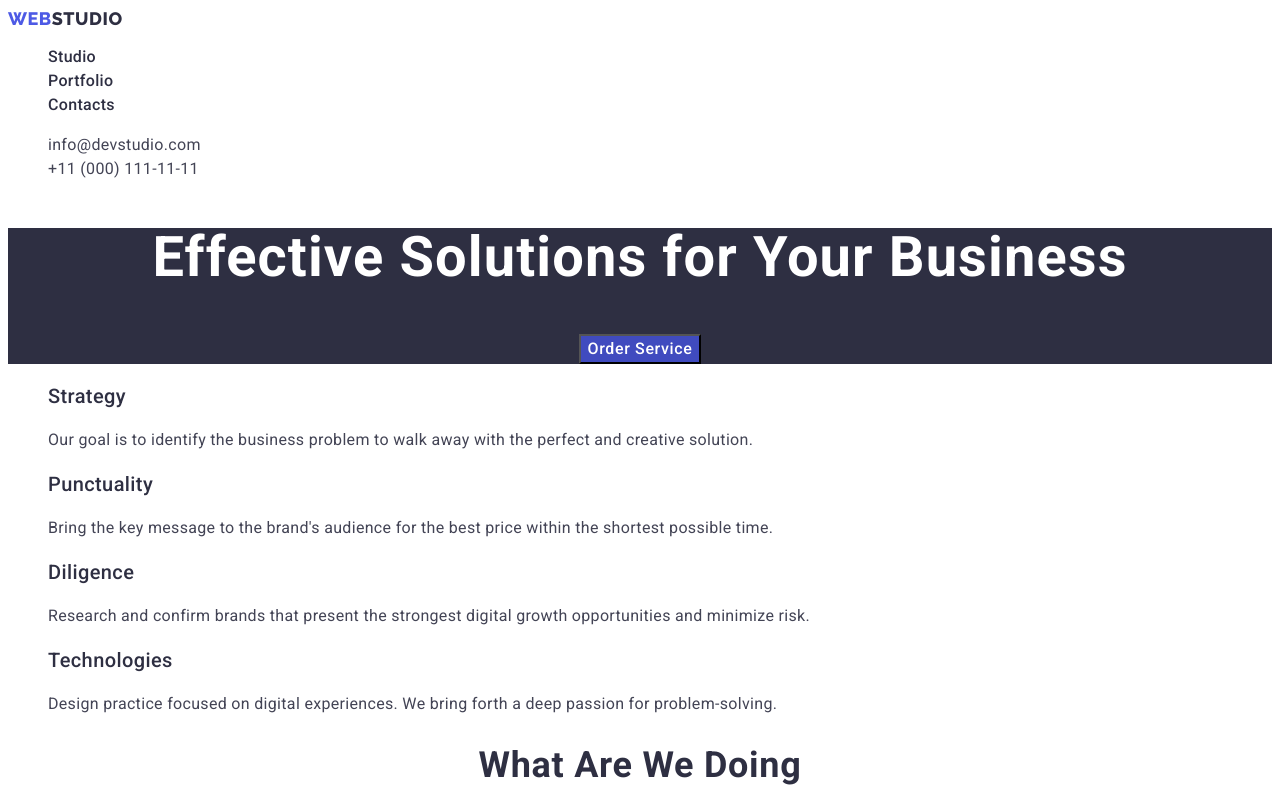
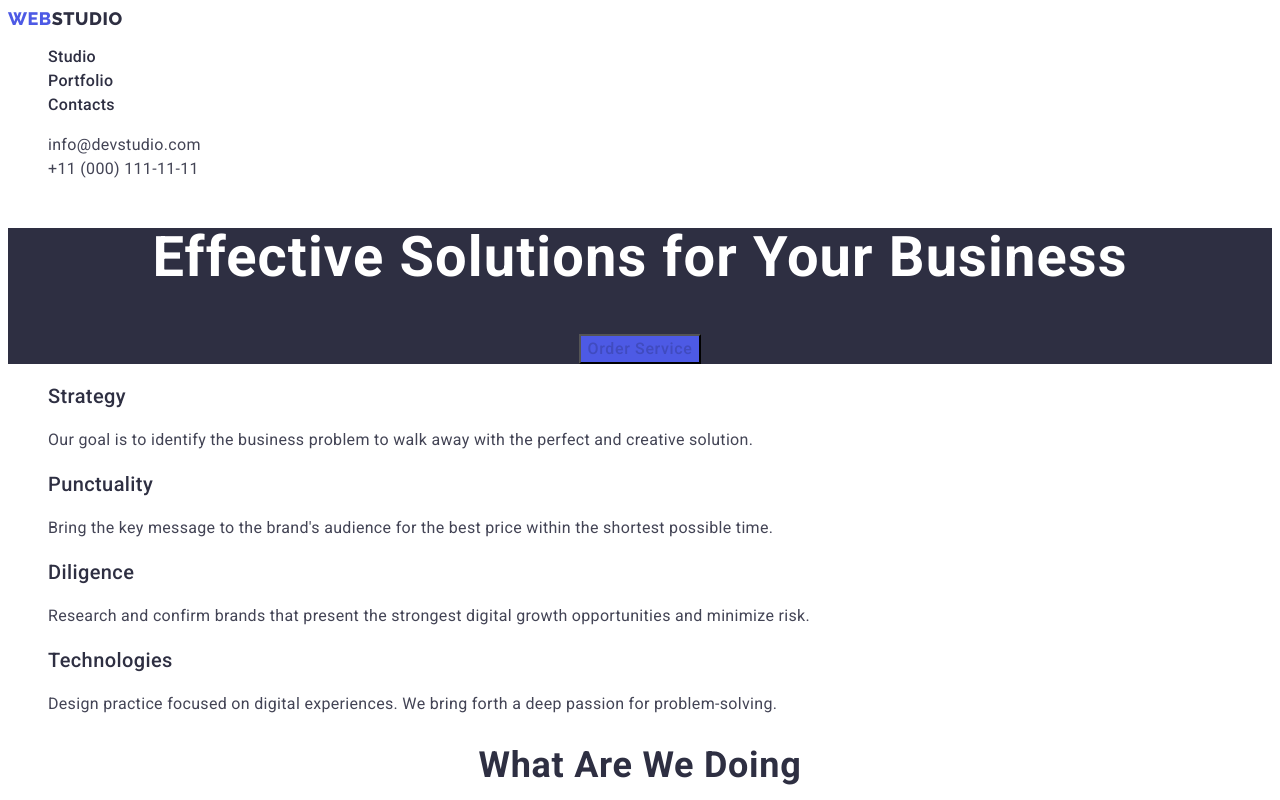
Before and after one commit to AnastasiiaKalashnikova/goit-homework-02, a plain HTML site: page index.html in a window 1280 px wide. In both pictures the pointer is over the button "Order Service". Shown: the top 800 px of the page. Drawn offline with Linux system fonts and the light colour scheme.

Commit message:
Update styles.css

```diff
--- a/css/styles.css
+++ b/css/styles.css
@@ -159,7 +159,7 @@ text-decoration-line: none;
 
 .hero-button:hover,
 .hero-button:focus {
-    background: var(--pressed-state);
+    color: var(--pressed-state);
 }
 
 .button {
```
